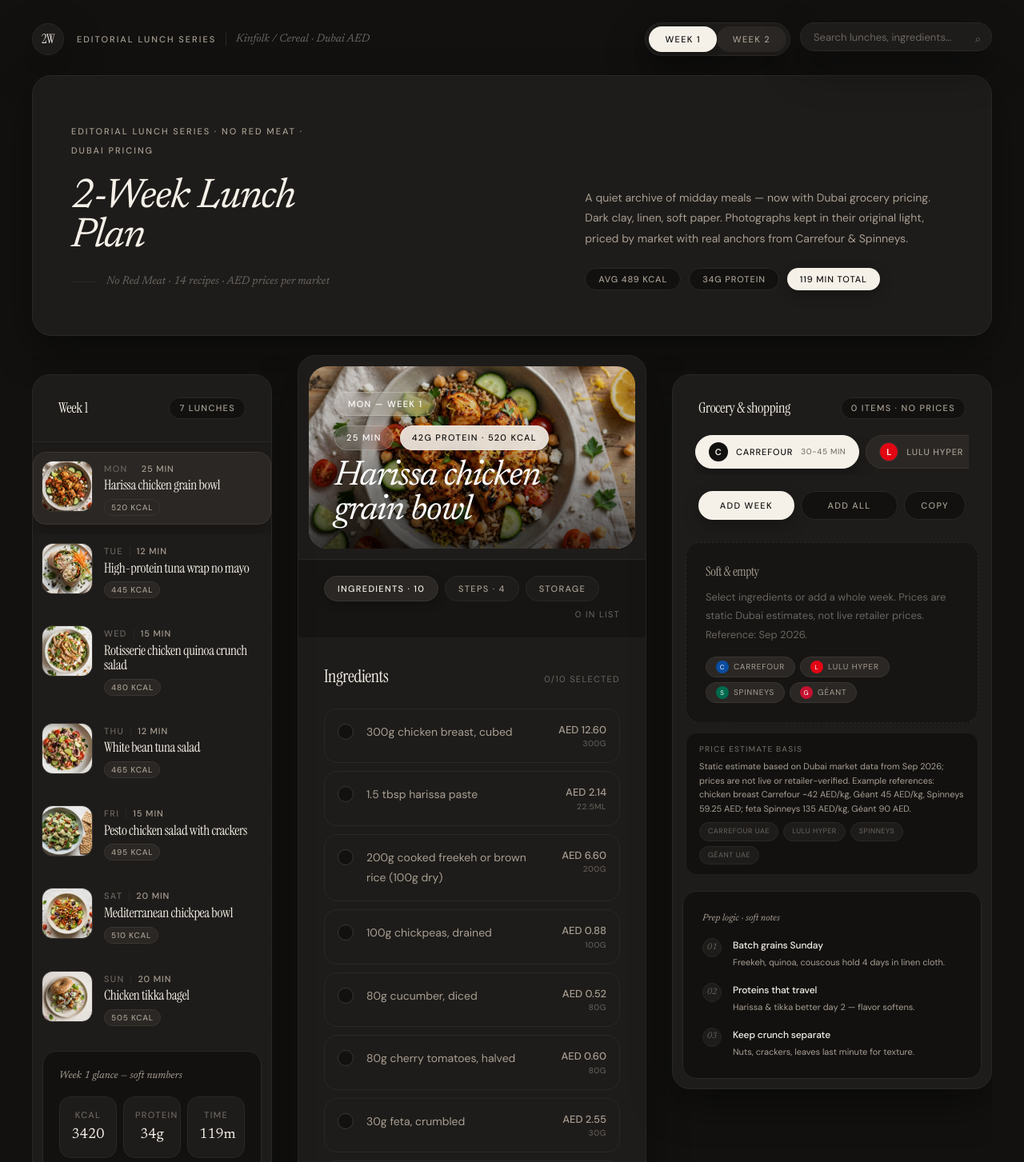
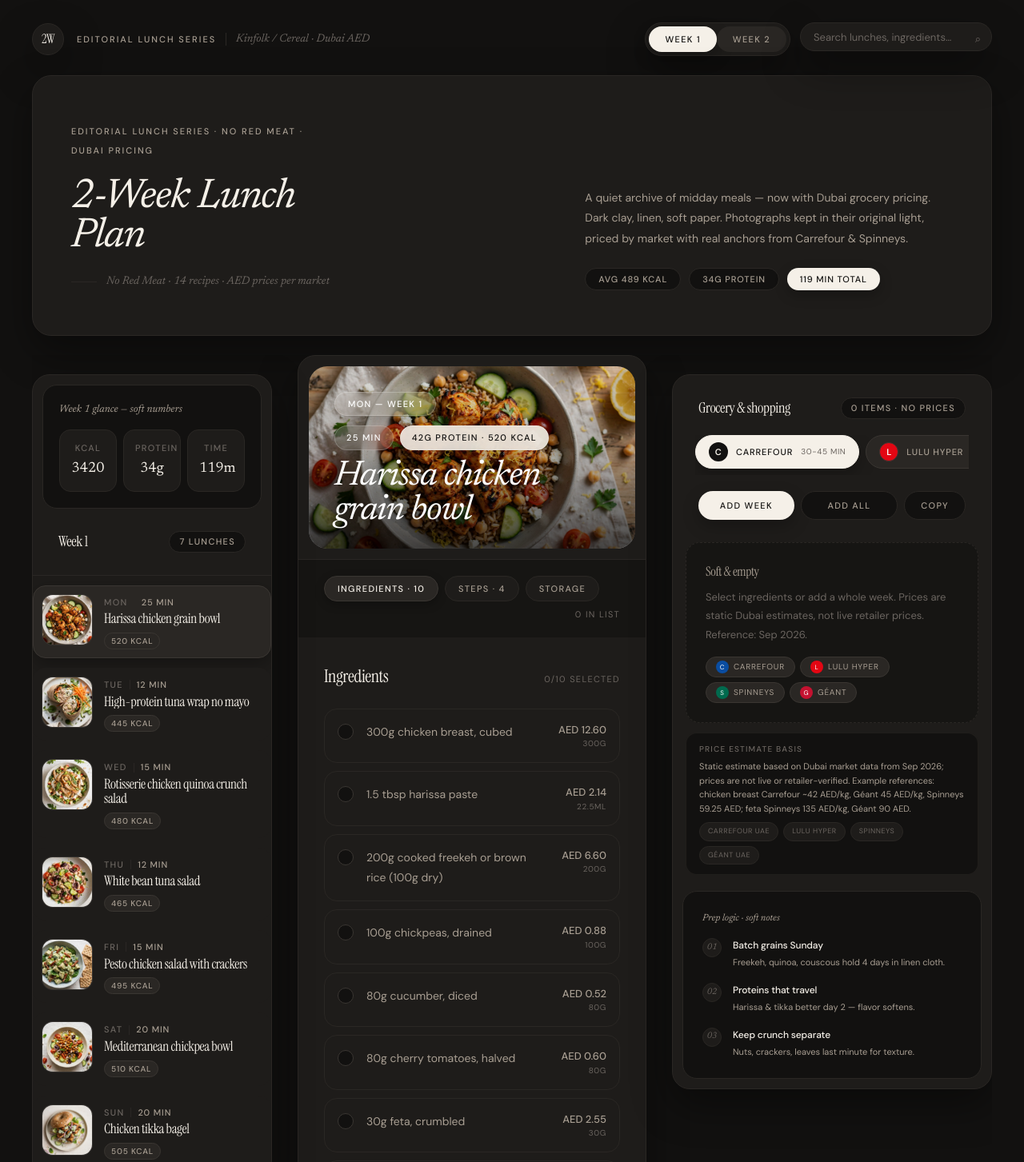
Before and after one commit to TeatestGit/meal-plan-dark-4markets, a React (Vite) app: page / in a window 1280 px wide. Shown: the top 1453 px of the page at 80% size. Built offline with nearby package versions, Linux system fonts and the light colour scheme.

Commit message:
refactor: move week glance above the week header in the meal panel
Co-Authored-By: Claude Sonnet 4.6 <noreply@anthropic.com>

```diff
--- a/src/App.tsx
+++ b/src/App.tsx
@@ -370,6 +370,24 @@ export default function App() {
         <div className="grid grid-cols-1 md:grid-cols-[280px_minmax(0,1fr)] lg:grid-cols-[300px_minmax(0,1fr)_400px] gap-5 md:gap-6 lg:gap-8 pb-12 min-w-0 overflow-hidden max-w-full">
           <div className="min-w-0 order-1 md:order-1 lg:sticky lg:top-6 lg:self-start">
             <div className="rounded-[20px] sm:rounded-[22px] bg-card border border-rim shadow-[0_20px_50px_rgba(0,0,0,0.4)] overflow-hidden min-w-0">
+              <div data-testid={testIds.weekGlance} className="m-3 mb-0 rounded-[18px] bg-page border border-rim p-4 sm:p-5 min-w-0">
+                <div className="font-newsreader italic text-[13px] text-ink-secondary mb-4 break-words">Week {week} glance — soft numbers</div>
+                <div className="grid grid-cols-3 gap-2">
+                  <div className="rounded-[14px] bg-card border border-rim p-3 sm:p-3.5 text-center min-w-0">
+                    <div className="font-dm text-[10px] sm:text-[11px] font-medium tracking-[0.12em] uppercase text-ink-muted">kcal</div>
+                    <div data-testid={testIds.weekGlanceKcal} className="font-newsreader text-[16px] sm:text-[18px] text-ink-primary mt-1 tabular break-words">{stats.totalKcal}</div>
+                  </div>
+                  <div className="rounded-[14px] bg-card border border-rim p-3 sm:p-3.5 text-center min-w-0">
+                    <div className="font-dm text-[10px] sm:text-[11px] font-medium tracking-[0.12em] uppercase text-ink-muted">protein</div>
+                    <div data-testid={testIds.weekGlanceProtein} className="font-newsreader text-[16px] sm:text-[18px] text-ink-primary mt-1 tabular break-words">{stats.avgProtein}g</div>
+                  </div>
+                  <div className="rounded-[14px] bg-card border border-rim p-3 sm:p-3.5 text-center min-w-0">
+                    <div className="font-dm text-[10px] sm:text-[11px] font-medium tracking-[0.12em] uppercase text-ink-muted">time</div>
+                    <div data-testid={testIds.weekGlanceTime} className="font-newsreader text-[16px] sm:text-[18px] text-ink-primary mt-1 tabular whitespace-nowrap">{stats.totalTime}m</div>
+                  </div>
+                </div>
+              </div>
+
               <div className="px-6 sm:px-8 py-5 sm:py-7 flex items-center justify-between border-b border-rim min-w-0">
                 <span className="font-instrument text-[18px] text-ink-primary tracking-[-0.02em]">Week {week}</span>
                 <span data-testid={testIds.weekMealCount} className="font-dm text-[11px] font-medium tracking-[0.12em] uppercase text-ink-secondary bg-page rounded-full px-3 py-1 border border-rim tabular shrink-0">{weekMeals.length} lunches</span>
@@ -391,24 +409,6 @@ export default function App() {
                     setActiveStepIdx(0);
                   }}
                 />
-              </div>
-
-              <div className="m-3 mt-1 sm:mt-2 rounded-[18px] bg-page border border-rim p-4 sm:p-5 min-w-0">
-                <div className="font-newsreader italic text-[13px] text-ink-secondary mb-4 break-words">Week {week} glance — soft numbers</div>
-                <div className="grid grid-cols-3 gap-2">
-                  <div className="rounded-[14px] bg-card border border-rim p-3 sm:p-3.5 text-center min-w-0">
-                    <div className="font-dm text-[10px] sm:text-[11px] font-medium tracking-[0.12em] uppercase text-ink-muted">kcal</div>
-                    <div className="font-newsreader text-[16px] sm:text-[18px] text-ink-primary mt-1 tabular break-words">{stats.totalKcal}</div>
-                  </div>
-                  <div className="rounded-[14px] bg-card border border-rim p-3 sm:p-3.5 text-center min-w-0">
-                    <div className="font-dm text-[10px] sm:text-[11px] font-medium tracking-[0.12em] uppercase text-ink-muted">protein</div>
-                    <div className="font-newsreader text-[16px] sm:text-[18px] text-ink-primary mt-1 tabular break-words">{stats.avgProtein}g</div>
-                  </div>
-                  <div className="rounded-[14px] bg-card border border-rim p-3 sm:p-3.5 text-center min-w-0">
-                    <div className="font-dm text-[10px] sm:text-[11px] font-medium tracking-[0.12em] uppercase text-ink-muted">time</div>
-                    <div className="font-newsreader text-[16px] sm:text-[18px] text-ink-primary mt-1 tabular whitespace-nowrap">{stats.totalTime}m</div>
-                  </div>
-                </div>
               </div>
             </div>
           </div>
```
